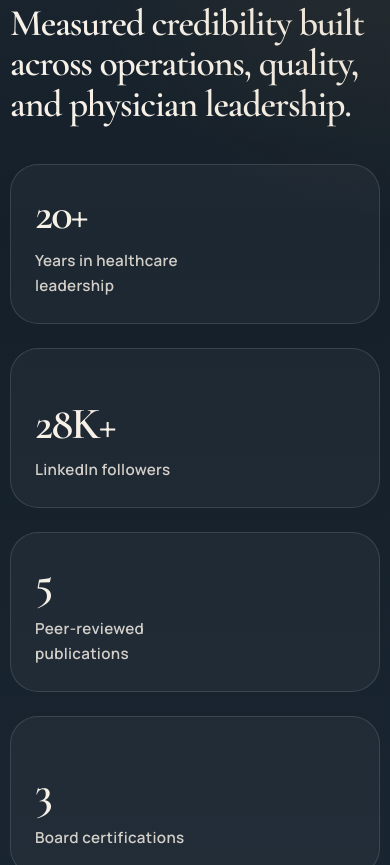
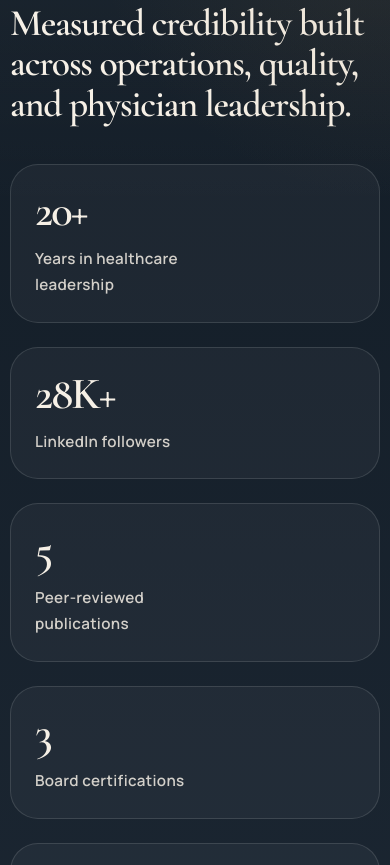
Before and after one commit to ekalpas/drkalpas-redesign, a website built with Vite: page index.html in a window 390 px wide. Shown: the part 5244-6109 px from the top of the page. Built offline with nearby package versions, Linux system fonts and the light colour scheme.

Commit message:
fix: align stat cards top-down, remove min-height
align-content: end -> start so numbers align at top across cards.
Remove min-height (grid equalizes row heights naturally).
line-height 0.95 -> 1 on stat numbers for consistent baselines.

```diff
--- a/style.css
+++ b/style.css
@@ -559,8 +559,7 @@ textarea {
 .stat {
   display: grid;
   gap: var(--space-3);
-  align-content: end;
-  min-height: 12rem;
+  align-content: start;
   padding: var(--space-5);
 }
 
@@ -569,7 +568,7 @@ textarea {
   font-size: clamp(2.8rem, 2.3rem + 2vw, 4.75rem);
   font-weight: 600;
   letter-spacing: -0.04em;
-  line-height: 0.95;
+  line-height: 1;
 }
 
 .stat span {
@@ -790,9 +789,6 @@ textarea {
     padding: var(--space-5);
   }
 
-  .stat {
-    min-height: 10rem;
-  }
 }
 
 .faq-stack {
```
